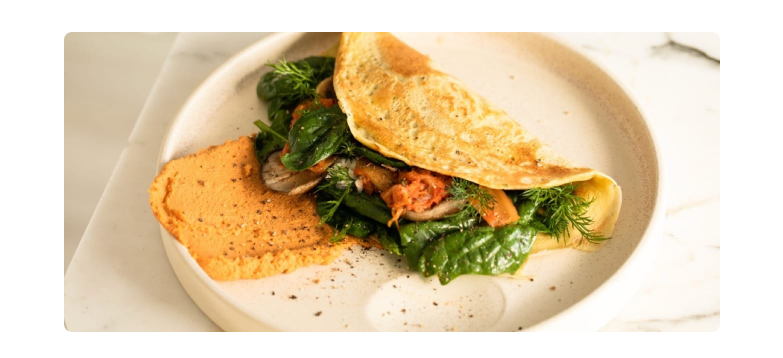
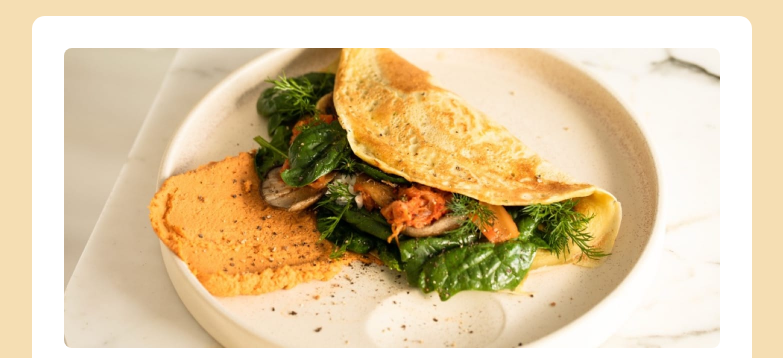
Before and after one commit to TTAR007/Recipe-page, a plain HTML site: page index.html in a window 1280 px wide. Shown: the top 358 px of the page, without its empty margins (248-1031 px from the left). Drawn offline with Linux system fonts and the light colour scheme.

Commit message:
add background color

```diff
--- a/main.css
+++ b/main.css
@@ -14,11 +14,14 @@ body {
 
     position: relative;
 
+    background-color: wheat;
+
     font-family: Outfit, Arial, Helvetica, sans-serif;
 }
 
 main {
     max-width: 720px;
+    background-color: white;
 }
 
 #Omelette {
@@ -182,4 +185,12 @@ section {
             border-radius: 0.5rem;
         }
     }
+
+    body {
+        padding: 1rem 0;
+    }
+
+    main {
+        border-radius: 0.8rem;
+    }
 }
```
